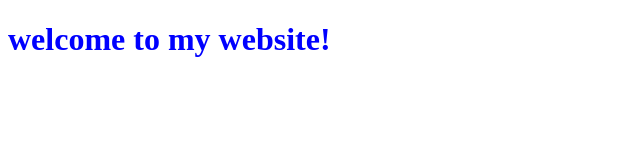
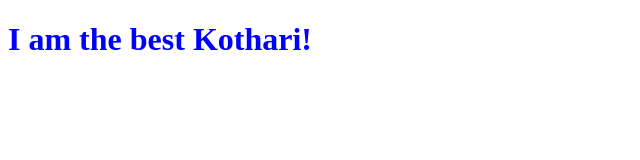
Before and after one commit to AryanKothari/website, a plain HTML site: page index.html in a window 1280 px wide. Shown: the whole page, without its empty margins (0-640 px from the left). Drawn offline with Linux system fonts and the light colour scheme.

Commit message:
Update index.html

```diff
--- a/index.html
+++ b/index.html
@@ -9,6 +9,6 @@
         </style>
     </head>
     <body>
-        <h1>welcome to my website!</h1>
+        <h1>I am the best Kothari!</h1>
     </body>
 </html>
```
